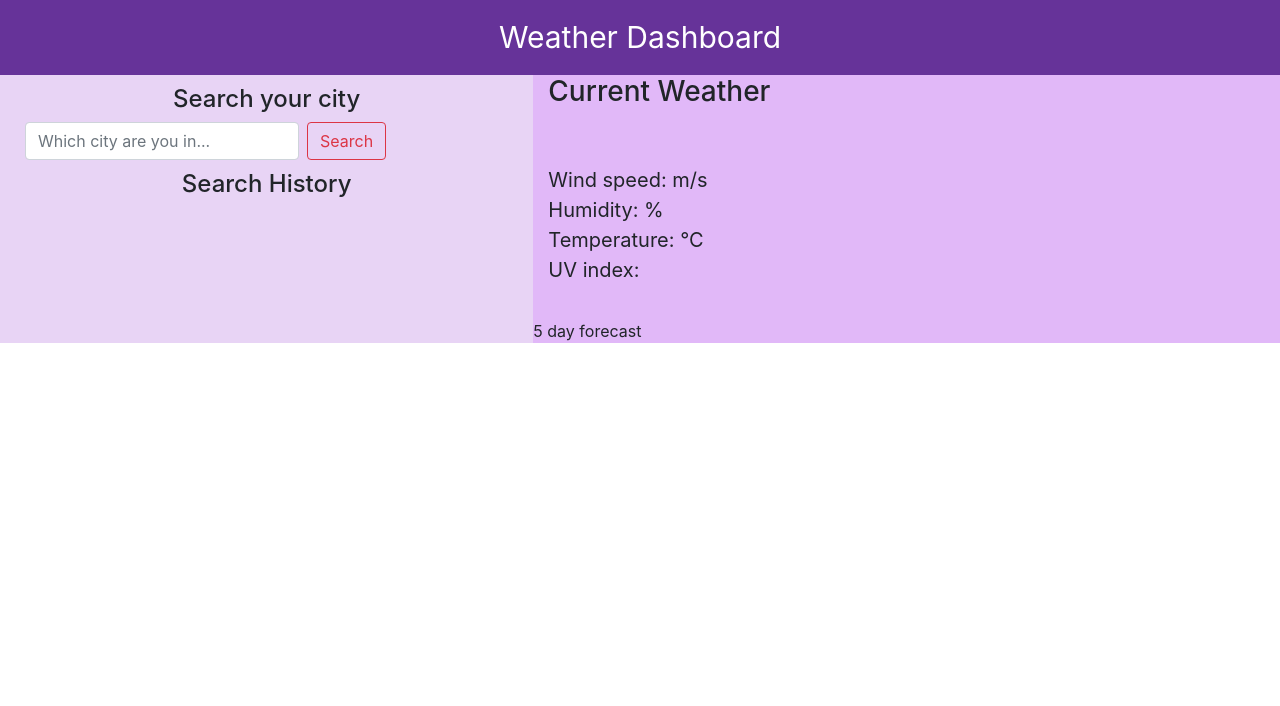
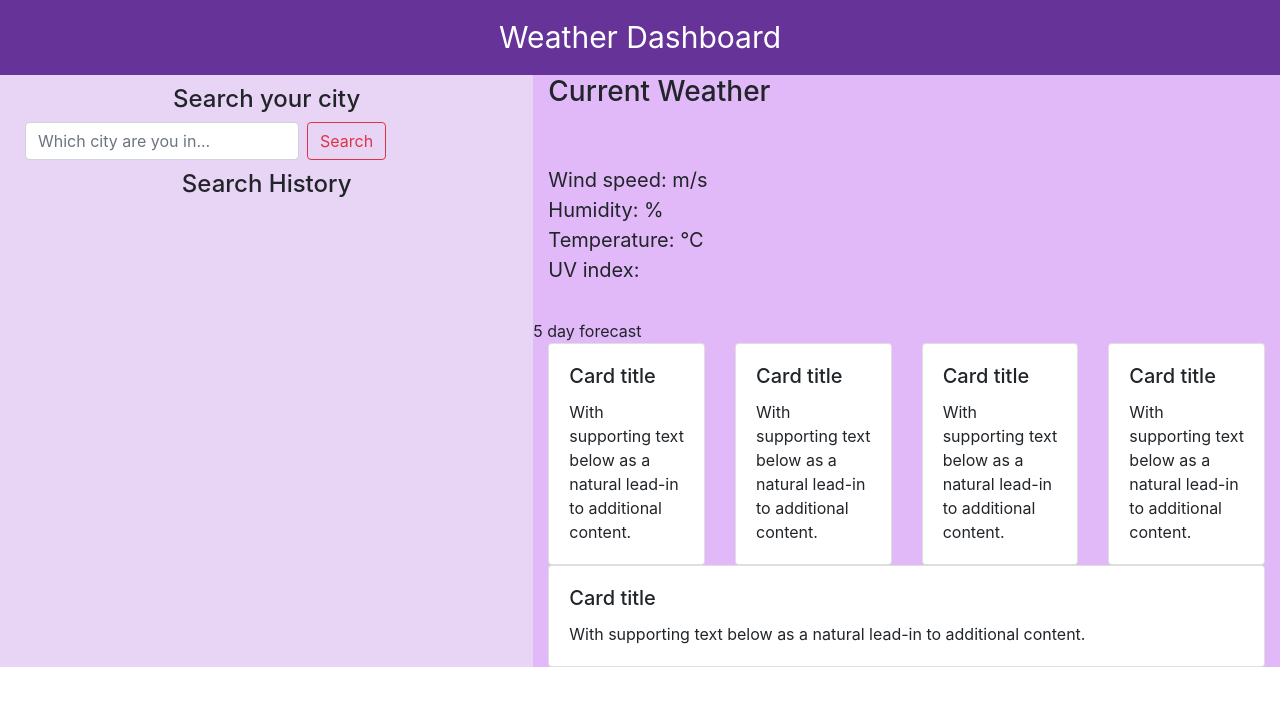
Before and after one commit to demiwu96/Weather_Dashboard, a plain HTML site: page index.html in a window 1280 px wide. Drawn offline with nearby package versions, Linux system fonts and the light colour scheme; some icons are missing.

Commit message:
add 5 day forecast section

```diff
--- a/index.html
+++ b/index.html
@@ -50,6 +50,53 @@
                 <div class="row">
                     5 day forecast
                 </div>
+                <div class="row">
+                    <div class="col w-auto h-100">
+                        <div class="card w-auto h-100">
+                            <div class="card-body">
+                                <h5 class="card-title">Card title</h5>
+                                <p class="card-text">With supporting text below as a natural lead-in to additional
+                                    content.</p>
+                            </div>
+                        </div>
+                    </div>
+                    <div class="col w-auto h-100">
+                        <div class="card w-auto h-100">
+                            <div class="card-body">
+                                <h5 class="card-title">Card title</h5>
+                                <p class="card-text">With supporting text below as a natural lead-in to additional
+                                    content.</p>
+                            </div>
+                        </div>
+                    </div>
+                    <div class="col w-auto h-100">
+                        <div class="card w-auto h-100">
+                            <div class="card-body">
+                                <h5 class="card-title">Card title</h5>
+                                <p class="card-text">With supporting text below as a natural lead-in to additional
+                                    content.</p>
+                            </div>
+                        </div>
+                    </div>
+                    <div class="col w-auto h-100">
+                        <div class="card w-auto h-100">
+                            <div class="card-body">
+                                <h5 class="card-title">Card title</h5>
+                                <p class="card-text">With supporting text below as a natural lead-in to additional
+                                    content.</p>
+                            </div>
+                        </div>
+                    </div>
+                    <div class="col w-auto h-100">
+                        <div class="card w-auto h-100">
+                            <div class="card-body">
+                                <h5 class="card-title">Card title</h5>
+                                <p class="card-text">With supporting text below as a natural lead-in to additional
+                                    content.</p>
+                            </div>
+                        </div>
+                    </div>
+                </div>
             </div>
         </div>
     </div>
```
